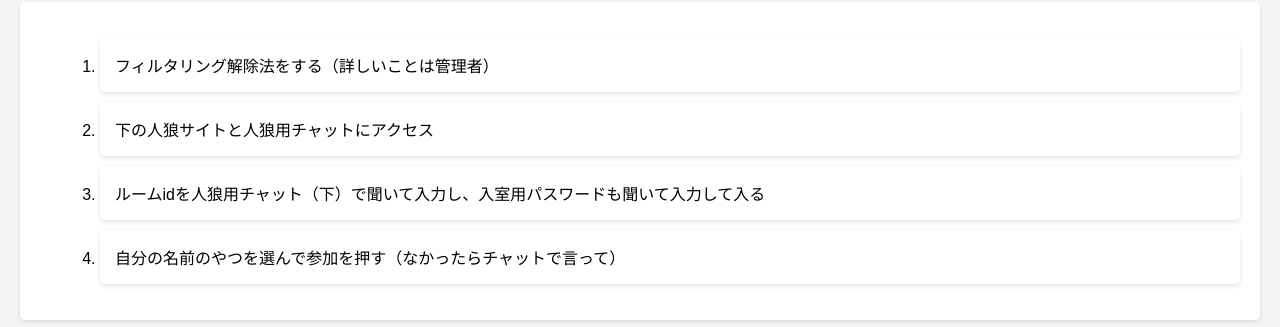
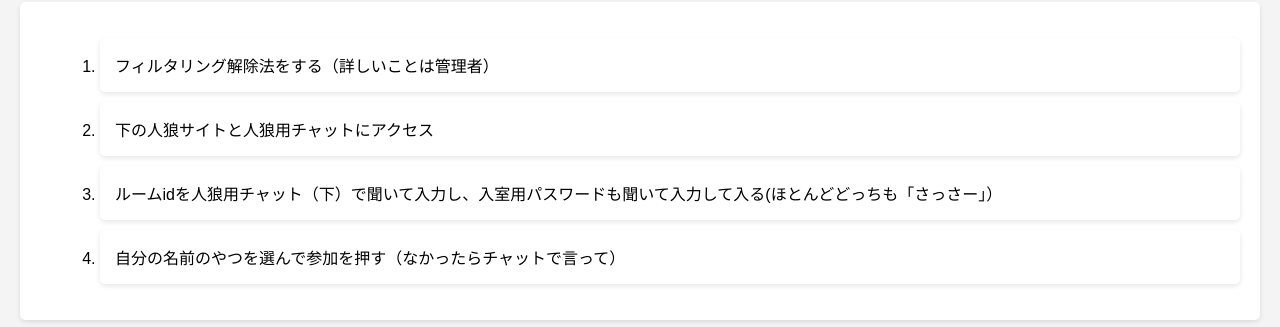
Before and after one commit to sassa12345/sassa1, a plain HTML site: page index.html in a window 1280 px wide. Shown: the part 107-434 px from the top of the page. Drawn offline with Linux system fonts and the light colour scheme.

Commit message:
Update index.html

```diff
--- a/index.html
+++ b/index.html
@@ -57,7 +57,7 @@
 
 <li>下の人狼サイトと人狼用チャットにアクセス</li>
 
-<li>ルームidを人狼用チャット（下）で聞いて入力し、入室用パスワードも聞いて入力して入る</li>
+<li>ルームidを人狼用チャット（下）で聞いて入力し、入室用パスワードも聞いて入力して入る(ほとんどどっちも「さっさー」）</li>
             <li>自分の名前のやつを選んで参加を押す（なかったらチャットで言って）</li>
 
 
```
